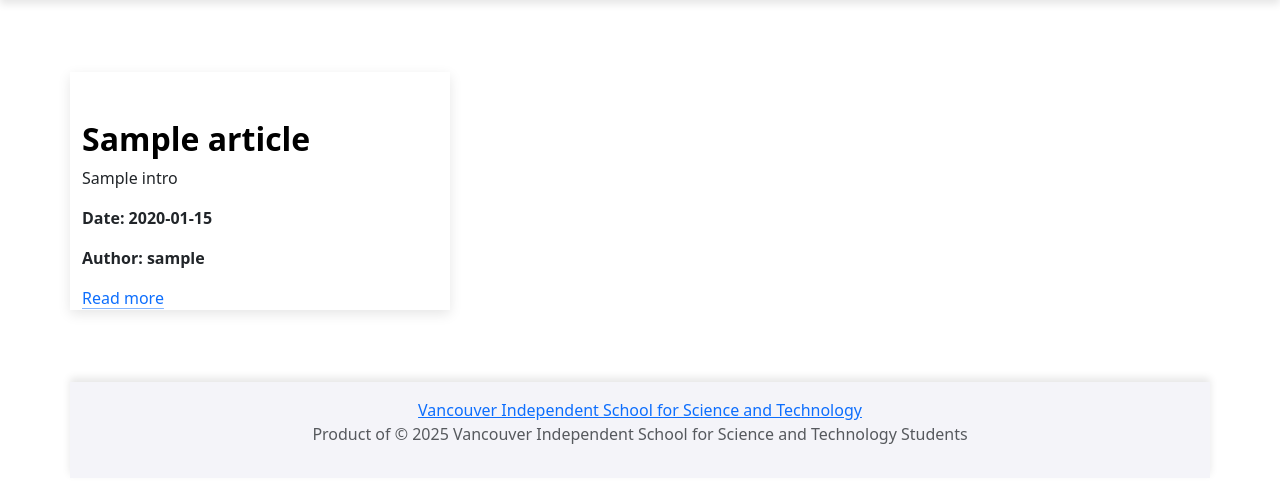
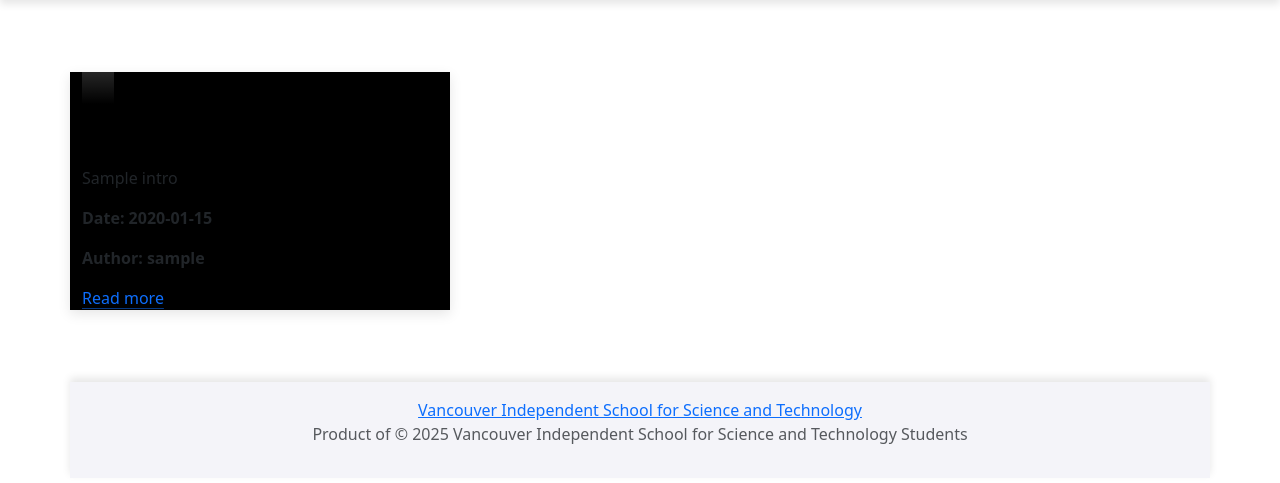
Before and after one commit to n3oxzz/blogCS, a Flask app: page /posts in a window 1280 px wide. Shown: the part 73-556 px from the top of the page. Run offline with Flask 3, Linux system fonts and the light colour scheme; a database or web service that is not in the repository returns one stand-in record (values such as "Sample title").

Commit message:
trying cards color

```diff
--- a/static/css/style.css
+++ b/static/css/style.css
@@ -48,6 +48,7 @@ footer {
 
 /* cards */
 .feature {
+    background-color: var(--black-color);
     box-shadow: 0 4px 12px rgba(0, 0, 0, 0.1);
     transition: transform 0.3s ease;
 }
```
